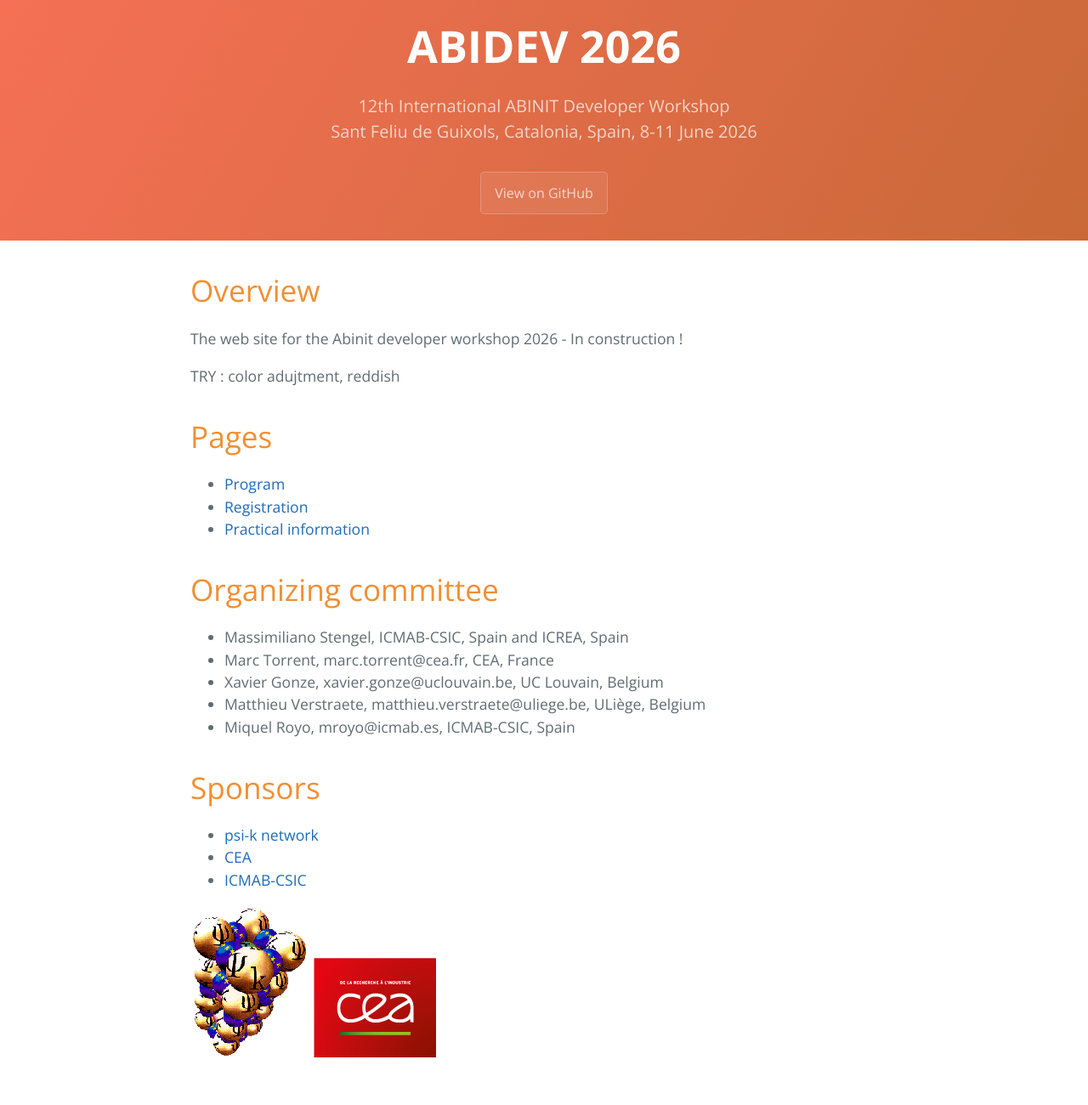
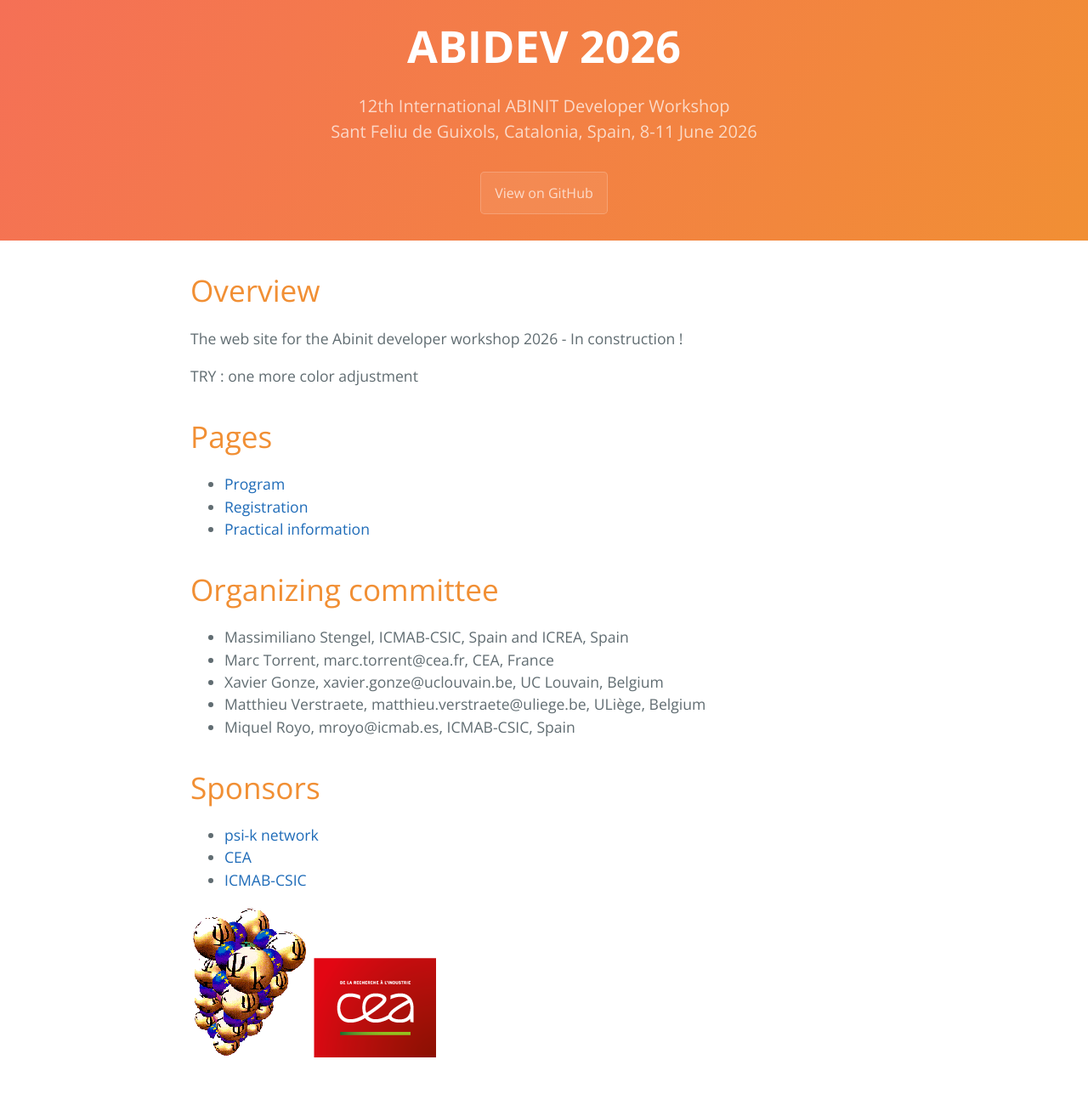
Before and after one commit to abinit/abidev2026, a Jekyll site: the page built from docs/index.md, in a window 1280 px wide. Shown: the whole page at 85% size. Built offline with Jekyll 4.4.1, drawn with Linux system fonts in a browser that asks for light colours; the repository's description, which GitHub fills in, is left out.

Commit message:
More color adjustment

```diff
--- a/docs/assets/css/style.css
+++ b/docs/assets/css/style.css
@@ -269,7 +269,7 @@ a:hover { text-decoration: underline; }
 @media screen and (max-width: 42em) { .btn { display: block; width: 100%; padding: 0.75rem; font-size: 0.9rem; }
   .btn + .btn { margin-top: 1rem; margin-left: 0; } }
 
-.page-header { color: #fff; text-align: center; background-color: #c96938 ; background-image: linear-gradient(120deg, #f57056, #c96938); }
+.page-header { color: #fff; text-align: center; background-color: #F18F34 ; background-image: linear-gradient(120deg, #f57056, #F18F34); }
 @media screen and (min-width: 64em) { .page-header { padding: 5rem 6rem; } }
 @media screen and (min-width: 42em) and (max-width: 64em) { .page-header { padding: 3rem 4rem; } }
 @media screen and (max-width: 42em) { .page-header { padding: 2rem 1rem; } }
--- a/docs/index.md
+++ b/docs/index.md
@@ -9,7 +9,7 @@ description: 12th International ABINIT Developer Workshop <br> Sant Feliu de Gui
 
 The web site for the Abinit developer workshop 2026 - In construction !
 
-TRY : color adujtment, reddish
+TRY : one more color adjustment
 
 # Pages
 - [Program](program.md)
```
